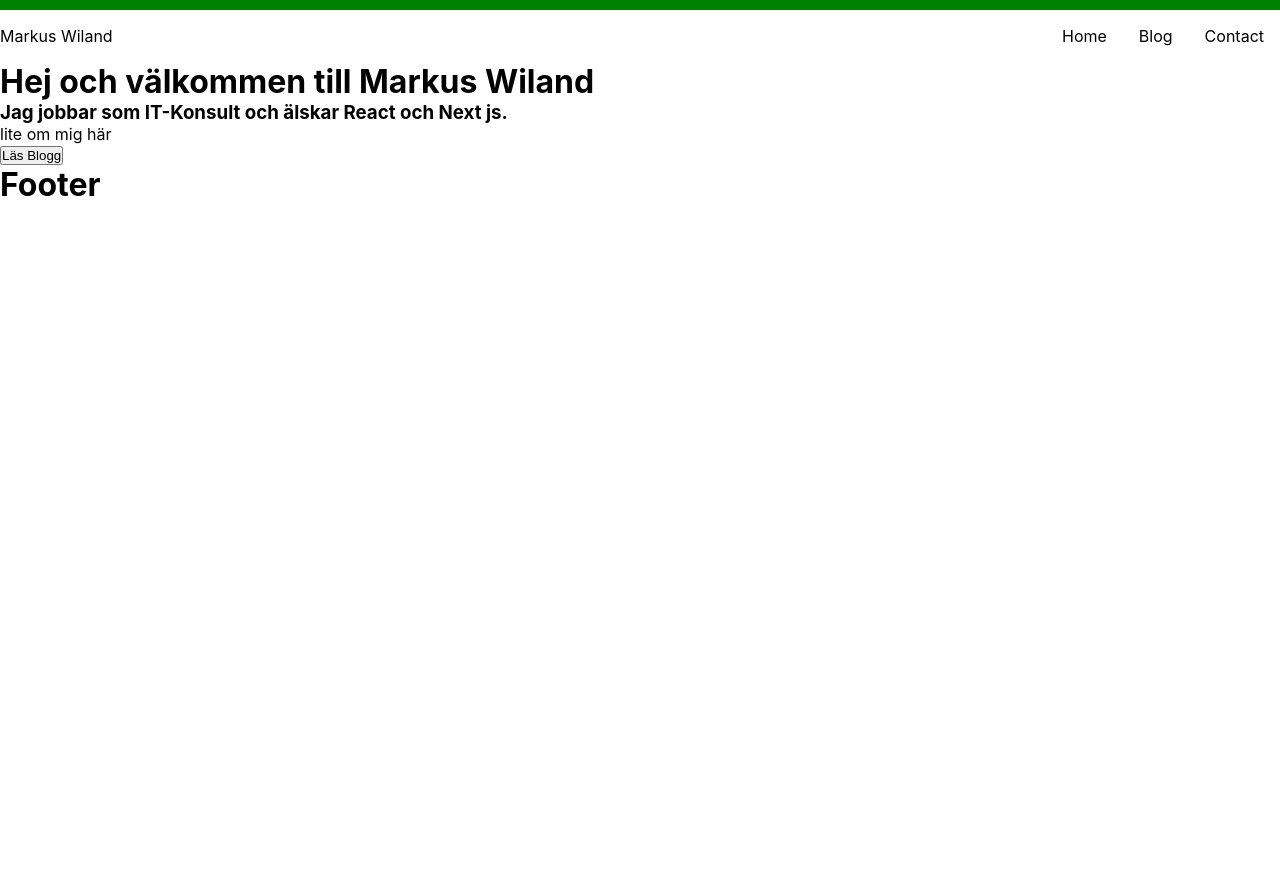
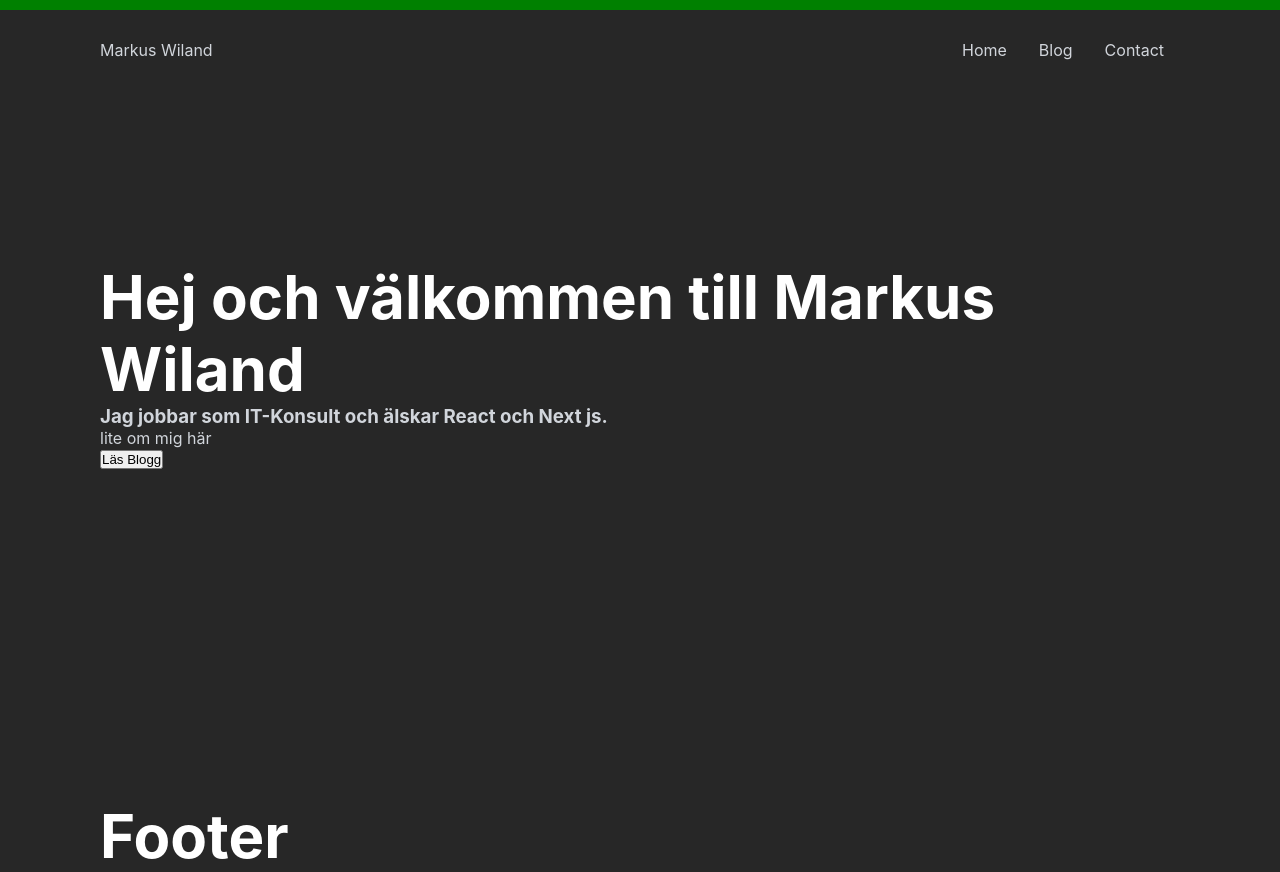
Before and after one commit to MarkusWiland/portv2, a Next.js app: page / in a window 1280 px wide. Before the commit the page ends 800 px from the top, so only its background shows below. Built offline with nearby package versions, Linux system fonts and the light colour scheme.

Commit message:
working on design on Main

```diff
--- a/components/Container/Container.module.css
+++ b/components/Container/Container.module.css
@@ -1,4 +1,4 @@
 .container {
   margin: 0 auto;
-  max-width: 1280px;
+  max-width: 1080px;
 }
--- a/components/Header/Header.js
+++ b/components/Header/Header.js
@@ -3,8 +3,8 @@
 import styles from './Header.module.css';
 export default function Header() {
   return (
-    <header>
-      <div className={styles.header}></div>
+    <header className={styles.header}>
+      <div className={styles.greenLine}></div>
       <Container>
         <nav className={styles.nav}>
           <span>Markus Wiland</span>
--- a/components/Header/Header.module.css
+++ b/components/Header/Header.module.css
@@ -1,4 +1,8 @@
 .header {
+  position: sticky;
+  top: 0;
+}
+.greenLine {
   height: 10px;
   background-color: green;
   width: 100%;
@@ -6,6 +10,7 @@
 .nav {
   display: flex;
   padding: 1rem 0rem;
+  height: 80px;
   justify-content: space-between;
   align-items: center;
 }
--- a/components/Layout/Layout.js
+++ b/components/Layout/Layout.js
@@ -2,7 +2,7 @@
 
 import styles from './Layout.module.css';
 
-export default function Layout({ preview, children }) {
+export default function Layout({ children }) {
   return (
     <>
       <Header />
--- a/components/Layout/Layout.module.css
+++ b/components/Layout/Layout.module.css
@@ -1,4 +1,4 @@
 .container {
   margin: 0 auto;
-  max-width: 1280px;
+  max-width: 1080px;
 }
--- a/components/Main.js
+++ /dev/null
@@ -1,12 +0,0 @@
-export default function Main() {
-  return (
-    <div>
-      <h1>Hej och välkommen till Markus Wiland</h1>
-      <h3>Jag jobbar som IT-Konsult och älskar React och Next js.</h3>
-      <p>lite om mig här</p>
-      <span>
-        <button>Läs Blogg</button>
-      </span>
-    </div>
-  );
-}
--- /dev/null
+++ b/components/Main/Main.js
@@ -0,0 +1,15 @@
+import styles from './Main.module.css';
+export default function Main() {
+  return (
+    <section className={styles.section}>
+      <article>
+        <h1>Hej och välkommen till Markus Wiland</h1>
+        <h3>Jag jobbar som IT-Konsult och älskar React och Next js.</h3>
+        <p>lite om mig här</p>
+        <span>
+          <button>Läs Blogg</button>
+        </span>
+      </article>
+    </section>
+  );
+}
--- /dev/null
+++ b/components/Main/Main.module.css
@@ -0,0 +1,8 @@
+.section {
+  margin-top: -5rem;
+  margin-bottom: 5rem;
+  min-height: calc(100vh - 90px);
+  display: flex;
+  flex-direction: column;
+  justify-content: center;
+}
--- a/components/index.js
+++ b/components/index.js
@@ -2,4 +2,4 @@
 export { default as Header } from './Header/Header';
 export { default as Container } from './Container/Container';
 export { default as Layout } from './Layout/Layout';
-export { default as Main } from './Main';
+export { default as Main } from './Main/Main';
--- a/pages/index.js
+++ b/pages/index.js
@@ -10,9 +10,8 @@
           <meta name="description" content="Generated by create next app" />
           <link rel="icon" href="/favicon.ico" />
         </Head>
-        <main>
-          <Main />
-        </main>
+
+        <Main />
       </Layout>
     </>
   );
--- a/styles/globals.css
+++ b/styles/globals.css
@@ -1,11 +1,34 @@
+:root {
+  --background: #272727;
+  --comment: #6272a4;
+  --foreground: #f8f8f2;
+  --selection: #44475a;
+  --cyan: #8be9fd;
+  --green: #50fa7b;
+  --orange: #ffb86c;
+  --textColor: #ffffff;
+  --ptext: #d1d5db;
+  --pink: #ff79c6;
+  --purple: #bd93f9;
+  --red: #f55;
+  --yellow: #f1fa8c;
+}
 html,
 body {
   padding: 0;
   margin: 0;
+  background: var(--background);
+  color: var(--ptext);
   font-family: -apple-system, BlinkMacSystemFont, Segoe UI, Roboto, Oxygen,
     Ubuntu, Cantarell, Fira Sans, Droid Sans, Helvetica Neue, sans-serif;
 }
-
+h1,
+h2 {
+  color: var(--textColor);
+}
+h1 {
+  font-size: 3.75rem;
+}
 a {
   color: inherit;
   text-decoration: none;
```
